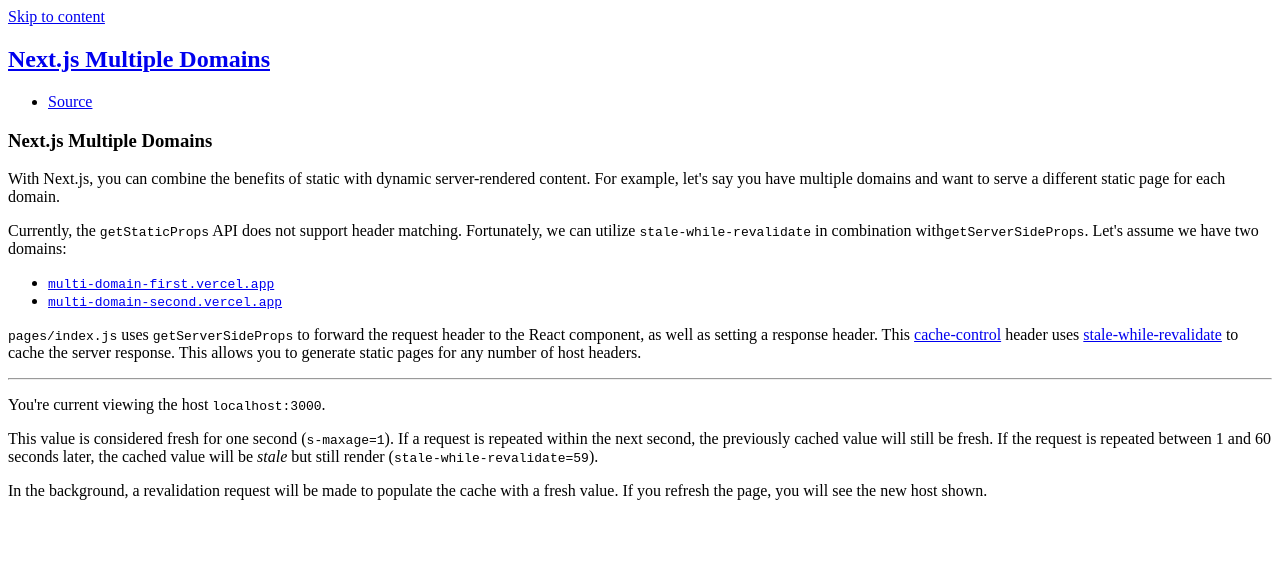
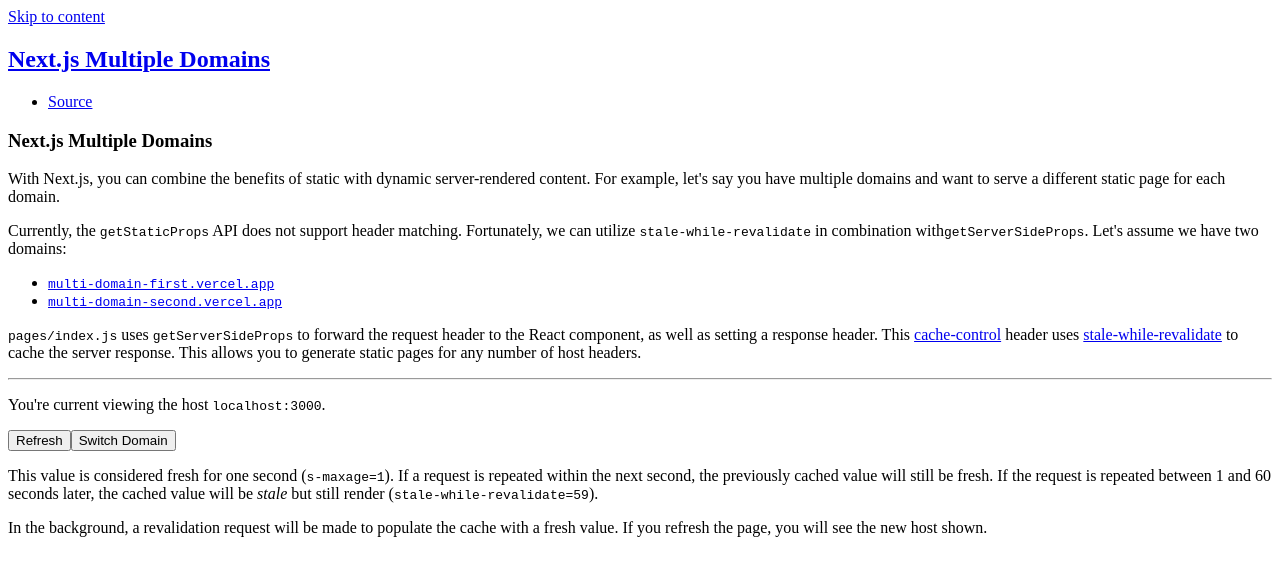
Before and after one commit to leerob/nextjs-multiple-domains, a Next.js app: page / in a window 1280 px wide. Shown: the top 576 px of the page. Built offline with nearby package versions, Linux system fonts and the light colour scheme.

Commit message:
Add buttons to refresh and switch domains.

```diff
--- a/pages/index.js
+++ b/pages/index.js
@@ -43,6 +43,24 @@
         <p>
           You're current viewing the host <code>{host}</code>.
         </p>
+        <button
+          onClick={() => window.location.reload()}
+          className="bg-white hover:bg-gray-100 text-gray-800 font-semibold py-2 px-4 border border-gray-400 rounded mr-4"
+        >
+          Refresh
+        </button>
+        <button
+          onClick={() =>
+            window.location.assign(
+              `https://multi-domain-${
+                host === 'multi-domain-first' ? 'second' : 'first'
+              }.vercel.app`
+            )
+          }
+          className="bg-transparent hover:bg-gray-100 text-gray-800 font-semibold py-2 px-4"
+        >
+          Switch Domain
+        </button>
         <p>
           This value is considered fresh for one second (<code>s-maxage=1</code>
           ). If a request is repeated within the next second, the previously
```
